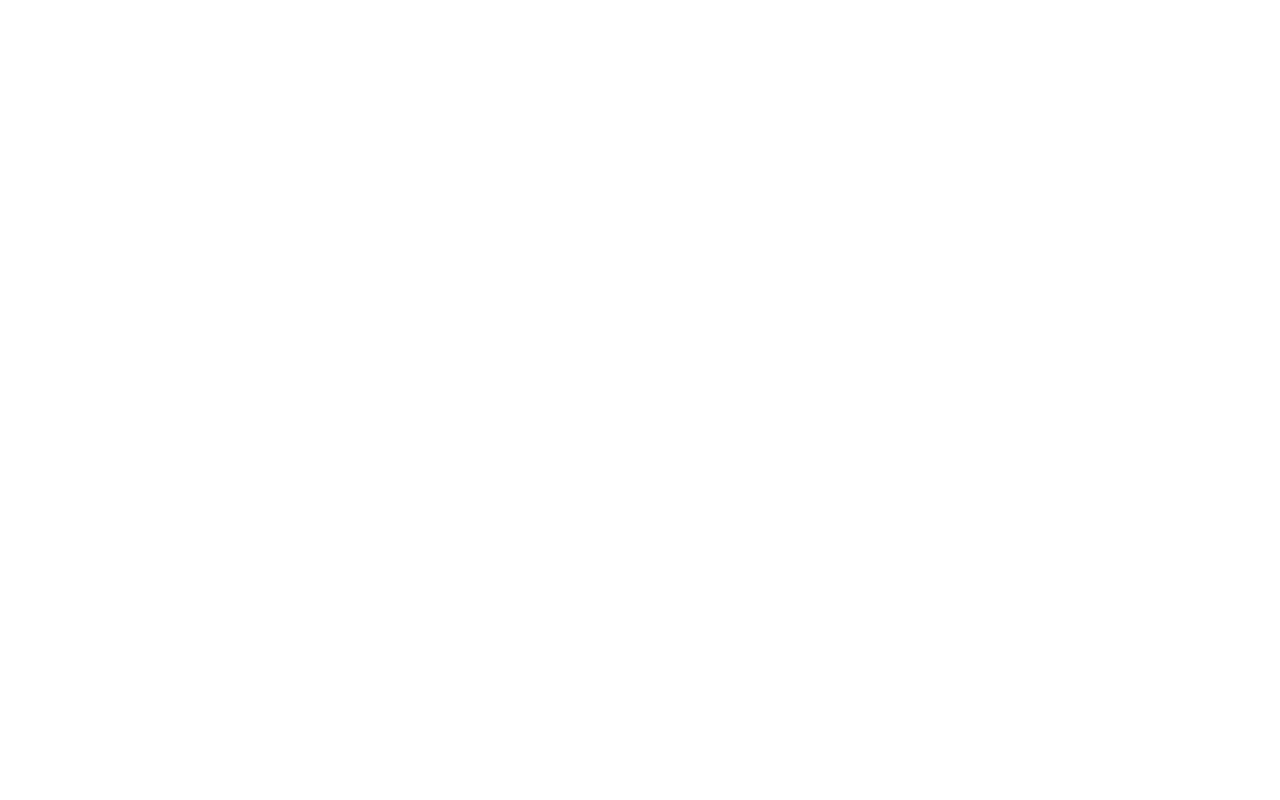
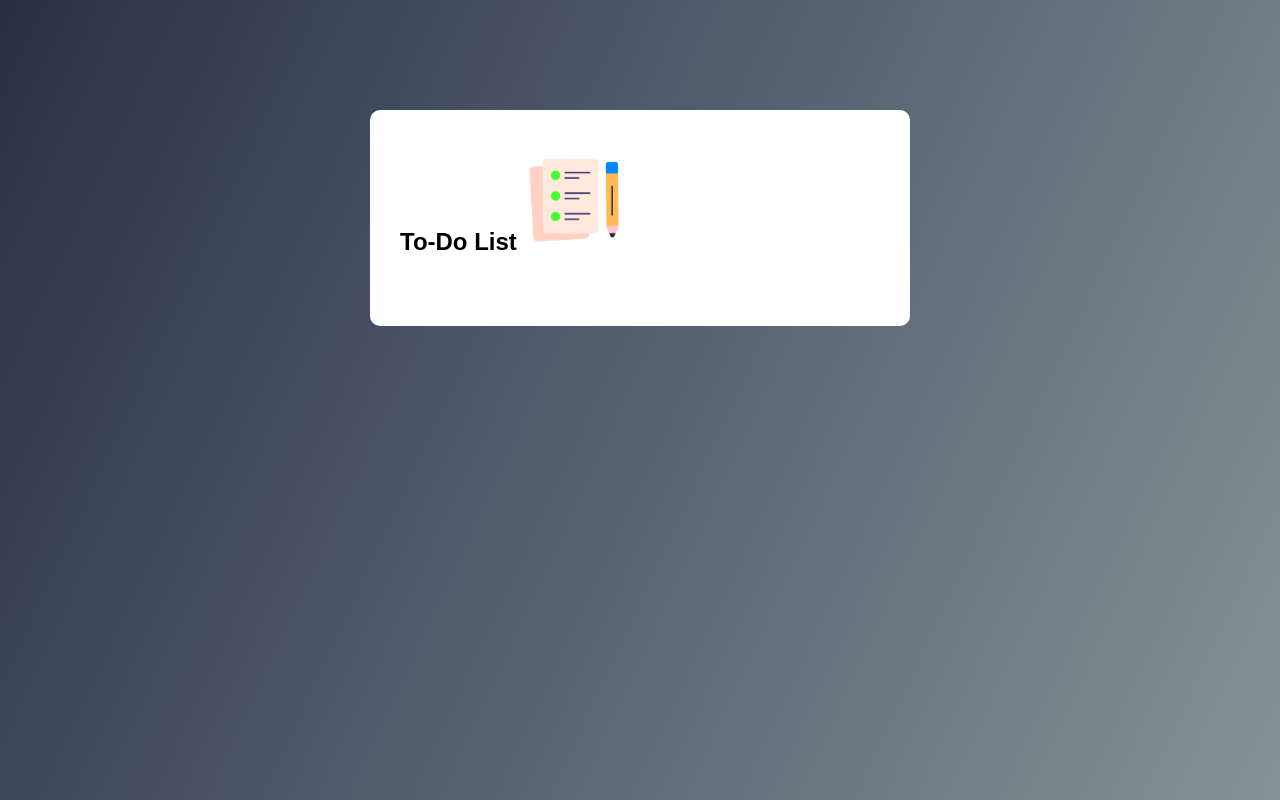
Before and after one commit to atlaryea/To-Do-app, a plain HTML site: page index.html in a window 1280 px wide. Drawn offline with Linux system fonts and the light colour scheme.

Commit message:
added the readme and the images folder and styled the container

```diff
--- a/index.html
+++ b/index.html
@@ -7,6 +7,10 @@
     <link rel="stylesheet" href="style.css">
 </head>
 <body>
-
+    <div class="container">
+        <div class="todo-app">
+            <h2>To-Do List <img src="images/icon.png" alt=""></h2>
+        </div>
+    </div>
 </body>
 </html>
--- a/style.css
+++ b/style.css
@@ -4,3 +4,17 @@
     font-family: 'Poppins', sans-serif;
     box-sizing: border-box;
 }
+.container{
+    width: 100%;
+    min-height: 100vh;
+    background: linear-gradient(115deg, #283048, #859398);
+    padding: 10px;
+}
+.todo-app{
+    width: 100%;
+    max-width: 540px;
+    background: #fff;
+    margin: 100px auto 20px;
+    padding: 40px 30px 70px;
+    border-radius: 10px;
+}
```
Also changed, not shown: images/checked.png (added), images/icon.png (added), images/unchecked.png (added), 1 other file.
